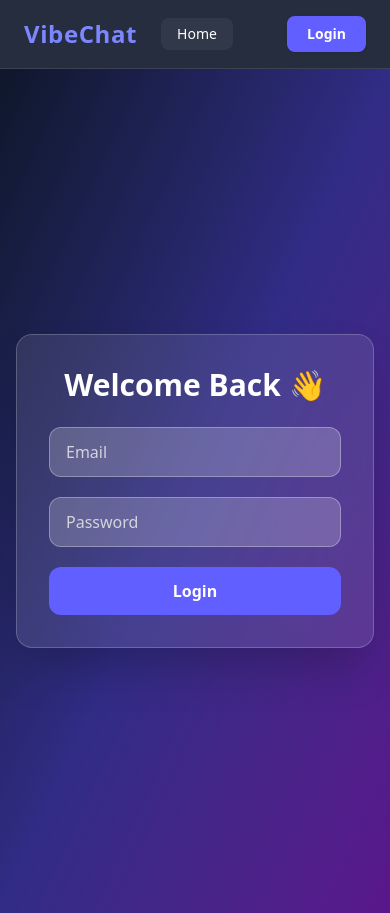
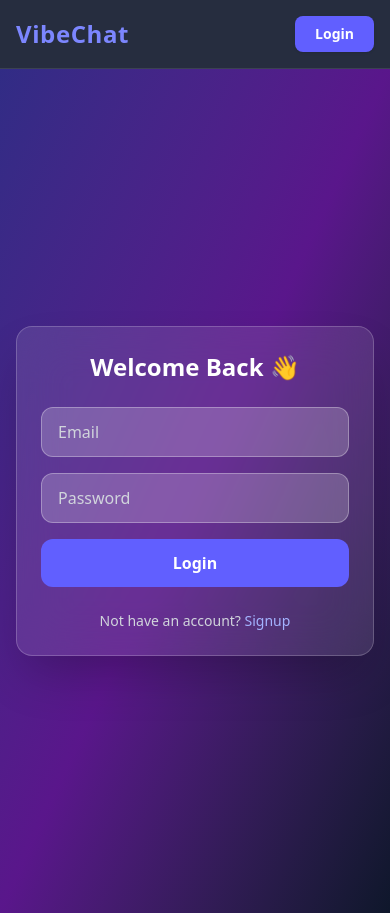
Before and after one commit to ravikirankalli/vibechat, a React (Vite) app in the folder chat-frontend/: page /login in a window 390 px wide. Built offline with nearby package versions, Linux system fonts and the light colour scheme; no server answers.

Commit message:
Updated Rooms routing

```diff
--- a/chat-frontend/package.json
+++ b/chat-frontend/package.json
@@ -12,6 +12,7 @@
   "dependencies": {
     "dompurify": "^3.3.0",
     "firebase": "^12.6.0",
+    "lucide-react": "^0.561.0",
     "react": "^19.1.1",
     "react-dom": "^19.1.1",
     "react-router-dom": "^7.10.1",
--- a/chat-frontend/src/components/Navbar.jsx
+++ b/chat-frontend/src/components/Navbar.jsx
@@ -11,11 +11,10 @@ const Navbar = ({ username, setUsername }) => {
 
   return (
     <nav className="sticky top-0 z-50 bg-slate-900/90 backdrop-blur-md border-b border-white/10">
-      <div className="max-w-7xl mx-auto px-6 py-4 flex justify-between items-center">
+      <div className="max-w-7xl mx-auto px-4 sm:px-6 py-4 flex justify-between items-center">
 
         {/* Left */}
-        <div className="flex items-center gap-6">
-          {/* Logo */}
+        <div className="flex items-center gap-4">
           <Link
             to="/"
             className="text-2xl font-bold tracking-wide text-indigo-400 hover:text-indigo-300 transition"
@@ -23,10 +22,9 @@ const Navbar = ({ username, setUsername }) => {
             VibeChat
           </Link>
 
-          {/* Home button (always visible) */}
           <Link
             to="/"
-            className="px-4 py-1.5 rounded-lg text-sm font-medium text-white bg-white/5 hover:bg-indigo-500/20 hover:text-indigo-300 transition"
+            className="hidden sm:inline-block px-4 py-1.5 rounded-lg text-sm font-medium text-white bg-white/5 hover:bg-indigo-500/20 transition"
           >
             Home
           </Link>
@@ -43,30 +41,40 @@ const Navbar = ({ username, setUsername }) => {
             </Link>
           ) : (
             <>
+              {/* Username badge */}
+              <div className="hidden sm:flex items-center gap-2 px-3 py-1.5 rounded-lg bg-white/10 border border-white/20">
+                <span className="w-7 h-7 flex items-center justify-center rounded-full bg-indigo-500 text-white font-bold text-sm">
+                  {username.charAt(0).toUpperCase()}
+                </span>
+                <span className="text-sm text-indigo-300 font-medium">
+                  {username}
+                </span>
+              </div>
+
               <Link
                 to="/create-room"
-                className="px-4 py-1.5 rounded-lg text-sm font-medium text-white bg-white/5 hover:bg-emerald-500/20 hover:text-emerald-300 transition"
+                className="px-3 py-1.5 rounded-lg text-sm text-white bg-white/5 hover:bg-emerald-500/20 transition"
               >
                 Create
               </Link>
 
               <Link
                 to="/rooms"
-                className="px-4 py-1.5 rounded-lg text-sm font-medium text-white bg-white/5 hover:bg-blue-500/20 hover:text-blue-300 transition"
+                className="px-3 py-1.5 rounded-lg text-sm text-white bg-white/5 hover:bg-blue-500/20 transition"
               >
                 Join
               </Link>
 
               <Link
                 to="/profile"
-                className="px-4 py-1.5 rounded-lg text-sm font-medium text-white bg-white/5 hover:bg-purple-500/20 hover:text-purple-300 transition"
+                className="px-3 py-1.5 rounded-lg text-sm text-white bg-white/5 hover:bg-purple-500/20 transition"
               >
                 Profile
               </Link>
 
               <button
                 onClick={handleLogout}
-                className="px-4 py-1.5 rounded-lg bg-red-500/80 hover:bg-red-600 text-white text-sm font-semibold transition shadow"
+                className="px-3 py-1.5 rounded-lg bg-red-500/80 hover:bg-red-600 text-white text-sm font-semibold transition"
               >
                 Logout
               </button>
--- a/chat-frontend/src/pages/Login.jsx
+++ b/chat-frontend/src/pages/Login.jsx
@@ -1,6 +1,6 @@
 // src/pages/Login.jsx
 import React, { useState } from "react";
-import { useNavigate } from "react-router-dom";
+import { useNavigate, Link } from "react-router-dom";
 import { signInWithEmailAndPassword } from "firebase/auth";
 import { auth } from "../firebase";
 
@@ -16,42 +16,40 @@ export default function Login({ setUsername, socket }) {
 
     try {
       await signInWithEmailAndPassword(auth, email, password);
-
       const username = email.split("@")[0];
 
-      // 🔥 THIS WAS MISSING
       socket.emit("set_username", username, (res) => {
         if (!res.success) {
           setError(res.error);
           return;
         }
-
         setUsername(username);
         navigate("/");
       });
     } catch (err) {
-      setError(err.message);
+      setError("Invalid email or password");
     }
   };
 
   return (
-    <div className="min-h-screen flex items-center justify-center bg-gradient-to-br from-slate-900 via-indigo-900 to-purple-900 px-4">
-      <div className="w-full max-w-md bg-white/10 backdrop-blur-xl border border-white/20 rounded-2xl p-8 shadow-2xl">
-        <h2 className="text-3xl font-bold text-white text-center mb-6">
+    <div className="min-h-screen flex items-center justify-center bg-gradient-to-br from-indigo-900 via-purple-900 to-slate-900 px-4">
+      <div className="w-full max-w-sm sm:max-w-md bg-white/10 backdrop-blur-xl border border-white/20 rounded-2xl p-6 sm:p-8 shadow-2xl">
+
+        <h2 className="text-2xl sm:text-3xl font-bold text-white text-center mb-6">
           Welcome Back 👋
         </h2>
 
         {error && (
-          <div className="bg-red-500/20 border border-red-400/30 text-red-300 p-2 rounded-lg mb-4 text-center">
+          <div className="bg-red-500/20 border border-red-400/30 text-red-300 p-2 rounded-lg mb-4 text-center text-sm">
             {error}
           </div>
         )}
 
-        <form onSubmit={handleLogin} className="space-y-5">
+        <form onSubmit={handleLogin} className="space-y-4">
           <input
             type="email"
             placeholder="Email"
-            className="w-full px-4 py-3 rounded-xl bg-white/20 text-white placeholder-gray-300 border border-white/30"
+            className="w-full px-4 py-3 rounded-xl bg-white/20 text-white placeholder-gray-300 border border-white/30 focus:ring-2 focus:ring-indigo-400 outline-none"
             value={email}
             onChange={(e) => setEmail(e.target.value)}
           />
@@ -59,7 +57,7 @@ export default function Login({ setUsername, socket }) {
           <input
             type="password"
             placeholder="Password"
-            className="w-full px-4 py-3 rounded-xl bg-white/20 text-white placeholder-gray-300 border border-white/30"
+            className="w-full px-4 py-3 rounded-xl bg-white/20 text-white placeholder-gray-300 border border-white/30 focus:ring-2 focus:ring-purple-400 outline-none"
             value={password}
             onChange={(e) => setPassword(e.target.value)}
           />
@@ -68,6 +66,17 @@ export default function Login({ setUsername, socket }) {
             Login
           </button>
         </form>
+
+        {/* 🔥 Signup link */}
+        <p className="text-gray-300 text-sm text-center mt-6">
+          Not have an account?{" "}
+          <Link
+            to="/signup"
+            className="text-indigo-300 hover:underline font-medium"
+          >
+            Signup
+          </Link>
+        </p>
       </div>
     </div>
   );
--- a/chat-frontend/src/pages/Profile.jsx
+++ b/chat-frontend/src/pages/Profile.jsx
@@ -1,9 +1,26 @@
+// src/pages/Profile.jsx
 export default function Profile({ username }) {
   return (
-    <div className="min-h-screen flex items-center justify-center">
-      <div className="bg-white dark:bg-slate-800 p-6 rounded-xl">
-        <h2 className="text-xl font-bold mb-2">Profile</h2>
-        <p>Username: <strong>{username}</strong></p>
+    <div className="min-h-screen flex items-center justify-center bg-gradient-to-br from-slate-900 via-indigo-900 to-purple-900 px-4">
+      <div className="w-full max-w-sm bg-white/10 backdrop-blur-xl border border-white/20 p-6 rounded-2xl shadow-xl text-center">
+
+        <div className="w-20 h-20 mx-auto mb-4 rounded-full bg-indigo-500 flex items-center justify-center text-3xl font-bold text-white">
+          {username?.charAt(0).toUpperCase()}
+        </div>
+
+        <h2 className="text-2xl font-bold text-white mb-1">
+          Profile
+        </h2>
+
+        <p className="text-gray-300 text-sm mb-4">
+          Logged in as
+        </p>
+
+        <div className="bg-white/10 border border-white/20 rounded-xl py-3">
+          <p className="text-lg font-semibold text-indigo-300">
+            {username}
+          </p>
+        </div>
       </div>
     </div>
   );
--- a/chat-frontend/src/pages/Signup.jsx
+++ b/chat-frontend/src/pages/Signup.jsx
@@ -1,6 +1,6 @@
 // src/pages/Signup.jsx
 import React, { useState } from "react";
-import { useNavigate } from "react-router-dom";
+import { useNavigate, Link } from "react-router-dom";
 import { createUserWithEmailAndPassword } from "firebase/auth";
 import { auth } from "../firebase";
 
@@ -14,24 +14,13 @@ export default function Signup({ setUsername, socket }) {
     e.preventDefault();
     setError("");
 
-    if (!email || !password) {
-      setError("Email and password are required");
-      return;
-    }
-
     if (password.length < 6) {
       setError("Password must be at least 6 characters");
       return;
     }
 
     try {
-      const userCred = await createUserWithEmailAndPassword(
-        auth,
-        email,
-        password
-      );
-
-      // use email prefix as username
+      await createUserWithEmailAndPassword(auth, email, password);
       const username = email.split("@")[0];
 
       socket.emit("set_username", username, (res) => {
@@ -39,36 +28,29 @@ export default function Signup({ setUsername, socket }) {
           setError(res.error);
           return;
         }
-
         setUsername(username);
         navigate("/");
       });
     } catch (err) {
-      // 🔥 readable Firebase errors
-      if (err.code === "auth/email-already-in-use") {
-        setError("Email already registered");
-      } else if (err.code === "auth/invalid-email") {
-        setError("Invalid email address");
-      } else {
-        setError("Signup failed. Try again.");
-      }
+      setError("Signup failed. Try another email.");
     }
   };
 
   return (
-    <div className="min-h-screen flex items-center justify-center bg-gradient-to-br from-slate-900 via-indigo-900 to-purple-800 px-4">
-      <div className="w-full max-w-md bg-white/10 backdrop-blur-xl border border-white/20 rounded-2xl p-8 shadow-2xl">
-        <h2 className="text-3xl font-bold text-white text-center mb-6">
+    <div className="min-h-screen flex items-center justify-center bg-gradient-to-br from-slate-900 via-indigo-900 to-purple-900 px-4">
+      <div className="w-full max-w-sm sm:max-w-md bg-white/10 backdrop-blur-xl border border-white/20 rounded-2xl p-6 sm:p-8 shadow-2xl">
+
+        <h2 className="text-2xl sm:text-3xl font-bold text-white text-center mb-6">
           Create Account 🚀
         </h2>
 
         {error && (
-          <div className="bg-red-500/20 border border-red-400/30 text-red-300 p-2 rounded-lg mb-4 text-center">
+          <div className="bg-red-500/20 border border-red-400/30 text-red-300 p-2 rounded-lg mb-4 text-center text-sm">
             {error}
           </div>
         )}
 
-        <form onSubmit={handleSignup} className="space-y-5">
+        <form onSubmit={handleSignup} className="space-y-4">
           <input
             type="email"
             placeholder="Email address"
@@ -90,14 +72,15 @@ export default function Signup({ setUsername, socket }) {
           </button>
         </form>
 
+        {/* 🔥 Login link */}
         <p className="text-gray-300 text-sm text-center mt-6">
           Already have an account?{" "}
-          <span
-            onClick={() => navigate("/login")}
-            className="text-indigo-300 cursor-pointer hover:underline"
+          <Link
+            to="/login"
+            className="text-indigo-300 hover:underline font-medium"
           >
             Login
-          </span>
+          </Link>
         </p>
       </div>
     </div>
```
Also changed, not shown: 1 other file (tests, documents, lock files or other folders).
